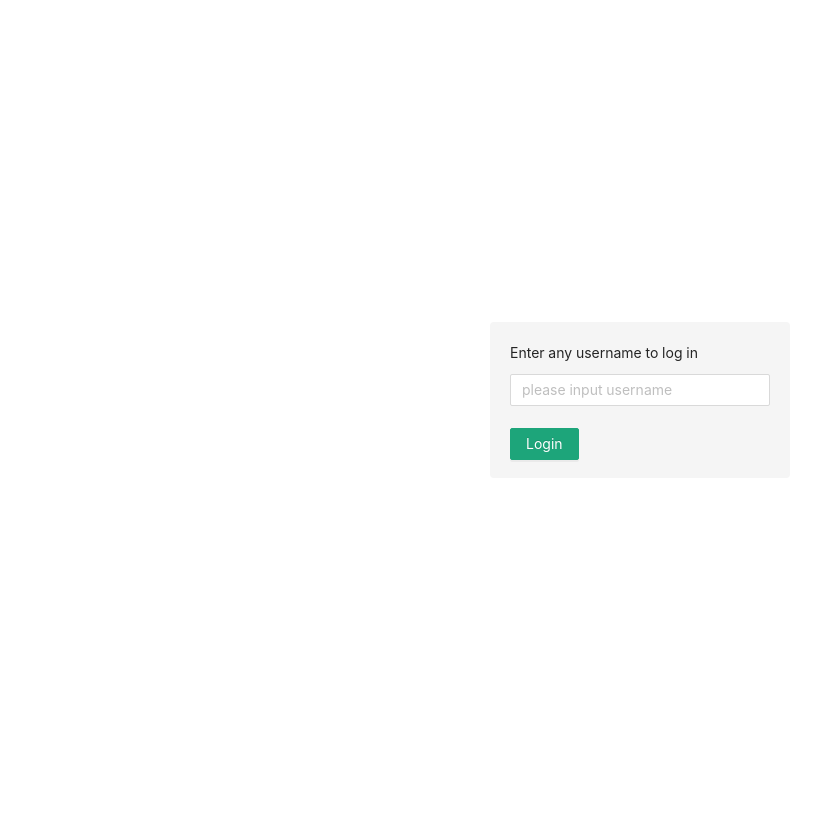
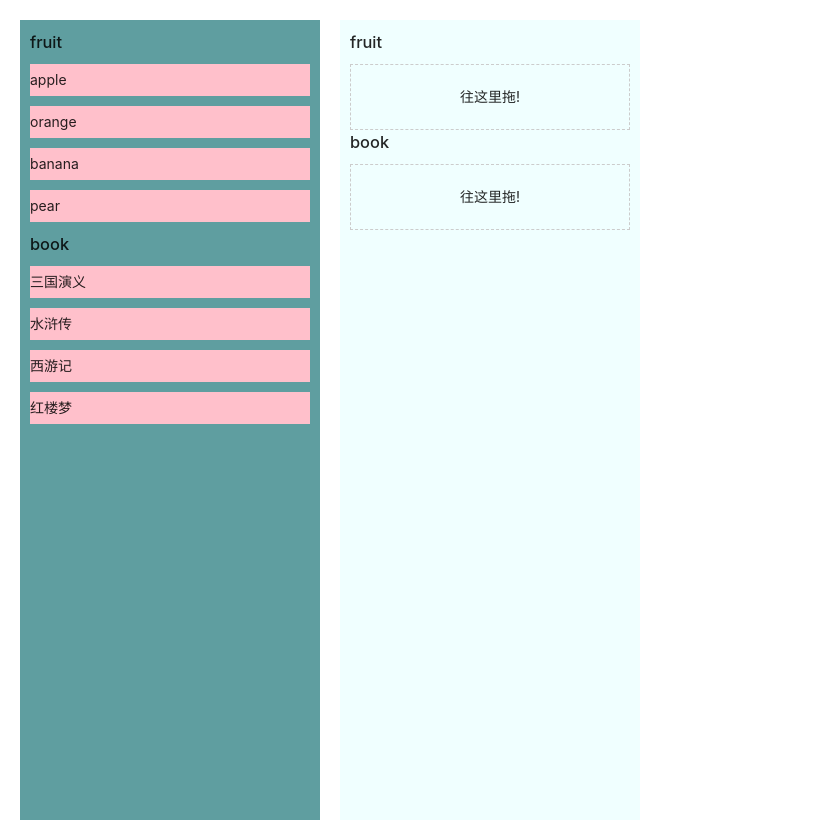
Before and after one commit to mianmalife/webpackApp, a React app: page /#/login in a window 1280 px wide. Shown: the whole page, without its empty margins (0-813 px from the left). Before the commit the page ends 800 px from the top, so only its background shows below. Built offline with nearby package versions, Linux system fonts and the light colour scheme; the HTML template or start-up script is replaced by a standard one.

Commit message:
drag option base

```diff
--- a/src/App.jsx
+++ b/src/App.jsx
@@ -8,7 +8,8 @@ import HelloWorld from '@/example/helloworld'
 import Users from '@/example/user'
 import UserDetail from '@/example/userDetail'
 import { AuthProvider, RequireAuth } from '@/example/authProvider'
-import Login from '@/example/login'
+// import Login from '@/example/login'
+import DragTest from './example/dragTest'
 import './App.less'
 const data = [
   {
@@ -65,7 +66,7 @@ function App () {
               element={<UserDetail onRemoveUser={onRemoveUser} userData={user} />} />
             <Route path='*' element={<NotFound />} />
           </Route>
-          <Route path='login' element={<Login />} />
+          <Route path='login' element={<DragTest />} />
         </Routes>
       </div>
     </AuthProvider>
--- a/src/App.less
+++ b/src/App.less
@@ -1,4 +1,5 @@
 .routes__container {
+  user-select: none;
   .container {
     padding-top: 20px;
   }
@@ -30,4 +31,47 @@
       line-height: 32px;
     }
   }
+  .container__drag {
+    display: flex;
+    .left__demension {
+      padding: 10px;
+      background-color: cadetblue;
+      width: 300px;
+      height: 800px;
+      .category {
+        ul {
+          li.demesion__lis {
+            height: 32px;
+            line-height: 32px;
+            background-color: pink;
+            margin-bottom: 10px;
+          }
+        }
+      }
+    }
+    .right__condition {
+      padding: 10px;
+      width: 300px;
+      margin-left: 20px;
+      background-color: azure;
+      .category {
+        .drop__content {
+          display: flex;
+          flex-direction: column;
+          min-height: 64px;
+          border: 1px dashed #ccc;
+          li {
+            height: 32px;
+            line-height: 32px;
+            background-color: pink;
+            margin-top: 10px;
+          }
+          p.empty__state {
+            text-align: center;
+            line-height: 64px;
+          }
+        }
+      }
+    }
+  }
 }
--- /dev/null
+++ b/src/example/dragTest.jsx
@@ -0,0 +1,92 @@
+import React, { useState, useEffect, useRef } from 'react'
+const demension = {
+  fruit: [{
+    id: 1,
+    name: 'apple'
+  }, {
+    id: 2,
+    name: 'orange'
+  }, {
+    id: 3,
+    name: 'banana'
+  }, {
+    id: 4,
+    name: 'pear'
+  }],
+  book: [{
+    id: 5,
+    name: '三国演义'
+  }, {
+    id: 6,
+    name: '水浒传'
+  }, {
+    id: 7,
+    name: '西游记'
+  }, {
+    id: 8,
+    name: '红楼梦'
+  }]
+}
+function DragTest () {
+  const [quota, setQuota] = useState(demension)
+  const empty = useRef(null)
+  let dragged
+  const onDragStart = e => {
+    console.log(e, 'onDragStart', e.dataTransfer.items)
+    dragged = e.target
+  }
+  const onDragOver = e => {
+    console.log(e.target, 'onDragOver')
+    e.preventDefault()
+  }
+  const onDrop = e => {
+    console.log(e.target, 'onDrop', e.target.parentNode)
+    e.target.parentNode.insertBefore(dragged, e.target)
+    dragged = ''
+    e.preventDefault()
+  }
+  useEffect(() => {
+    setQuota(quota)
+  }, [])
+  return <div className='container__drag'>
+    <div className='left__demension'>
+      {
+        Object.keys(quota).map(title => {
+          return <div key={title} className='category'>
+            <h3>{title}</h3>
+            <ul>
+              {
+                quota[title].map(content => {
+                  return <li
+                    onDragStart={onDragStart}
+                    draggable={true}
+                    key={content.id}
+                    className='demesion__lis'>
+                    {content.name}
+                  </li>
+                })
+              }
+            </ul>
+          </div>
+        })
+      }
+    </div>
+    <div className='right__condition'>
+      {
+        Object.keys(quota).map(title => {
+          return <div key={title} className='category'>
+            <h3>{title}</h3>
+            <ul
+              className='drop__content'
+              onDragOver={onDragOver}
+              onDrop={onDrop}>
+              <p className='empty__state' ref={empty}>{'往这里拖!'}</p>
+            </ul>
+          </div>
+        })
+      }
+    </div>
+  </div>
+}
+
+export default DragTest
```
